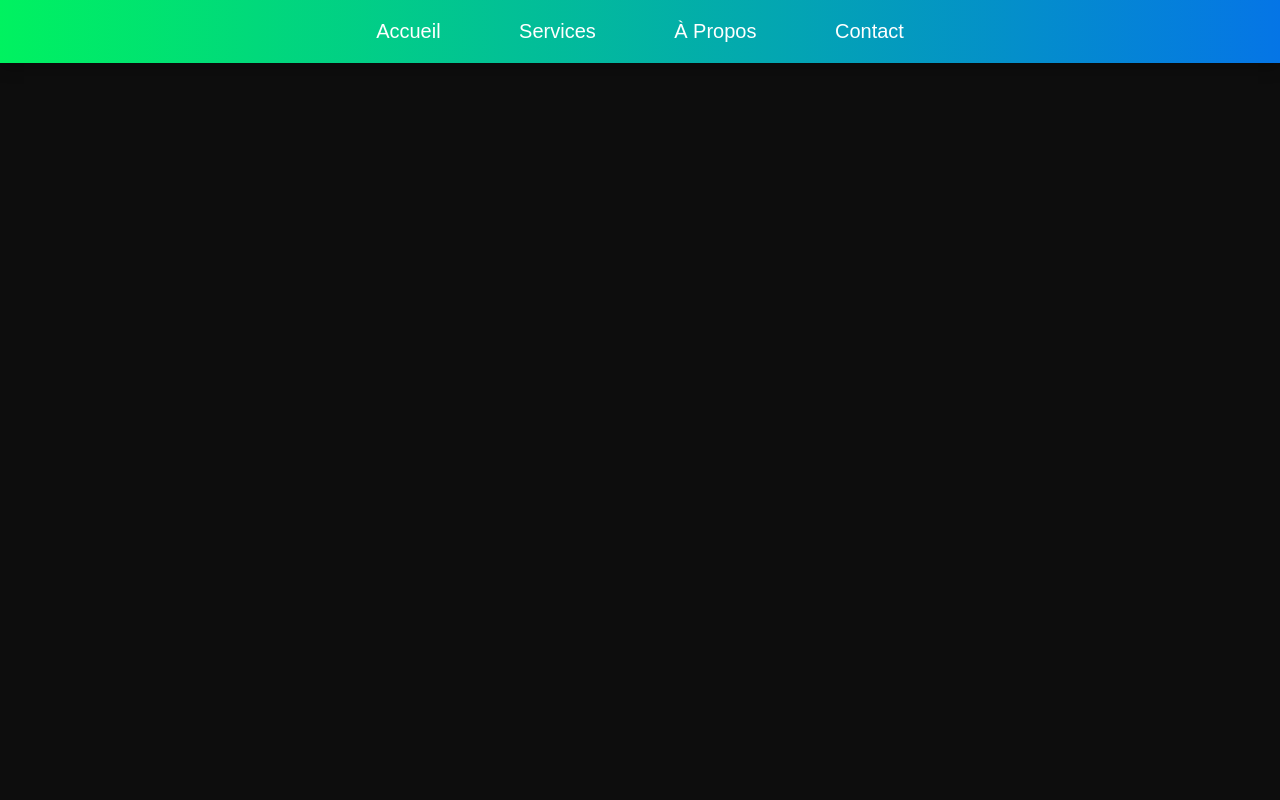
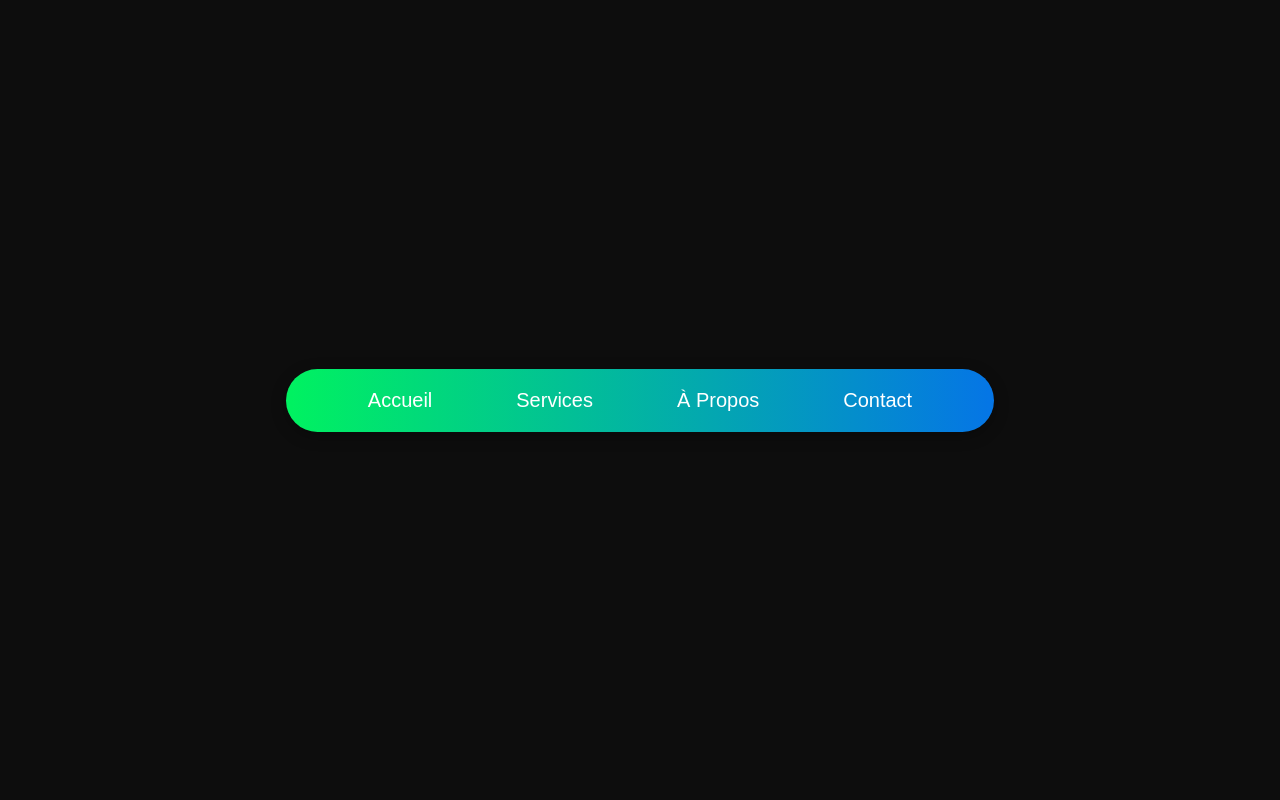
Before and after one commit to Darconex/darconex.github.io, a PHP site: page / in a window 1280 px wide. Run offline with PHP 8.4, Linux system fonts and the light colour scheme.

Commit message:
Update styles.css

```diff
--- a/styles.css
+++ b/styles.css
@@ -9,21 +9,26 @@ body {
     font-family: 'Orbitron', sans-serif;
     background-color: #0d0d0d;
     color: #fff;
+    height: 100vh;
+    display: flex;
+    align-items: center;
+    justify-content: center;
 }
 
 .navbar {
     background: linear-gradient(90deg, #00f260, #0575e6);
-    padding: 20px;
-    text-align: center;
+    padding: 20px 40px;
+    border-radius: 50px;
     box-shadow: 0 4px 15px rgba(0, 0, 0, 0.3);
 }
 
 .nav-list {
     list-style-type: none;
+    display: flex;
+    justify-content: center;
 }
 
 .nav-item {
-    display: inline;
     margin: 0 20px;
 }
 
@@ -31,7 +36,7 @@ body {
     color: #fff;
     text-decoration: none;
     font-size: 20px;
-    padding: 10px 15px;
+    padding: 10px 20px;
     border: 2px solid transparent;
     border-radius: 30px;
     transition: all 0.3s ease;
```
